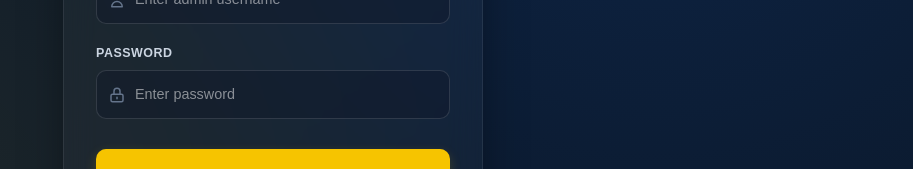
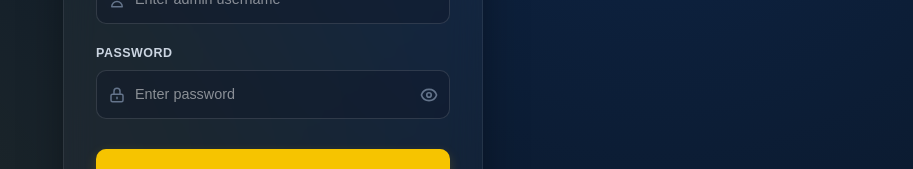
Before and after one commit to muhammedansar-pvn/dise, a Next.js app: page /admin/login in a window 1280 px wide. Shown: the part 414-583 px from the top of the page, without its empty margins (367-1280 px from the left). Built offline with nearby package versions, Linux system fonts and the light colour scheme.

Commit message:
feat: Add show/hide password visibility toggle to login page

```diff
--- a/src/app/admin/login/page.tsx
+++ b/src/app/admin/login/page.tsx
@@ -6,6 +6,7 @@ import { useRouter } from 'next/navigation';
 export default function AdminLogin() {
   const [username, setUsername] = useState('');
   const [password, setPassword] = useState('');
+  const [showPassword, setShowPassword] = useState(false);
   const [loading, setLoading] = useState(false);
   const [error, setError] = useState<string | null>(null);
   const router = useRouter();
@@ -207,7 +208,7 @@ export default function AdminLogin() {
               </span>
               <input
                 id="password"
-                type="password"
+                type={showPassword ? 'text' : 'password'}
                 required
                 placeholder="Enter password"
                 value={password}
@@ -218,7 +219,7 @@ export default function AdminLogin() {
                   backgroundColor: 'rgba(15, 23, 42, 0.4)',
                   border: '1px solid rgba(255, 255, 255, 0.12)',
                   borderRadius: '10px',
-                  padding: '12px 12px 12px 38px',
+                  padding: '12px 42px 12px 38px',
                   fontSize: '0.9rem',
                   color: '#FFFFFF',
                   outline: 'none',
@@ -227,6 +228,41 @@ export default function AdminLogin() {
                 onFocus={(e) => e.target.style.borderColor = '#1E6BE6'}
                 onBlur={(e) => e.target.style.borderColor = 'rgba(255, 255, 255, 0.12)'}
               />
+              <button
+                type="button"
+                onClick={() => setShowPassword(!showPassword)}
+                style={{
+                  position: 'absolute',
+                  right: '12px',
+                  top: '50%',
+                  transform: 'translateY(-50%)',
+                  background: 'none',
+                  border: 'none',
+                  color: '#64748B',
+                  cursor: 'pointer',
+                  display: 'flex',
+                  alignItems: 'center',
+                  padding: 0,
+                  outline: 'none',
+                  transition: 'color 0.2s'
+                }}
+                onMouseOver={(e) => e.currentTarget.style.color = '#FFFFFF'}
+                onMouseOut={(e) => e.currentTarget.style.color = '#64748B'}
+                title={showPassword ? 'Hide password' : 'Show password'}
+              >
+                {showPassword ? (
+                  /* Eye Slash Icon */
+                  <svg width="18" height="18" fill="none" stroke="currentColor" strokeWidth="2.2" viewBox="0 0 24 24">
+                    <path strokeLinecap="round" strokeLinejoin="round" d="M3.98 8.223A10.477 10.477 0 001.934 12C3.226 16.338 7.244 19.5 12 19.5c.993 0 1.953-.138 2.863-.395M21 21l-18-18m18 18L3 3m18 18l-3.86-3.86m2.858-5.129a8.959 8.959 0 01-5.129-5.129M12 4.5c4.756 0 8.773 3.162 10.065 7.498a10.523 10.523 0 01-4.293 5.774M9.21 9.21a3 3 0 004.242 4.242" />
+                  </svg>
+                ) : (
+                  /* Eye Icon */
+                  <svg width="18" height="18" fill="none" stroke="currentColor" strokeWidth="2.2" viewBox="0 0 24 24">
+                    <path strokeLinecap="round" strokeLinejoin="round" d="M2.036 12.322a1.012 1.012 0 010-.639C3.423 7.51 7.36 4.5 12 4.5c4.638 0 8.573 3.007 9.963 7.178.07.207.07.431 0 .639C20.577 16.49 16.64 19.5 12 19.5c-4.638 0-8.573-3.007-9.963-7.178z" />
+                    <circle cx="12" cy="12" r="3" />
+                  </svg>
+                )}
+              </button>
             </div>
           </div>
 
```
